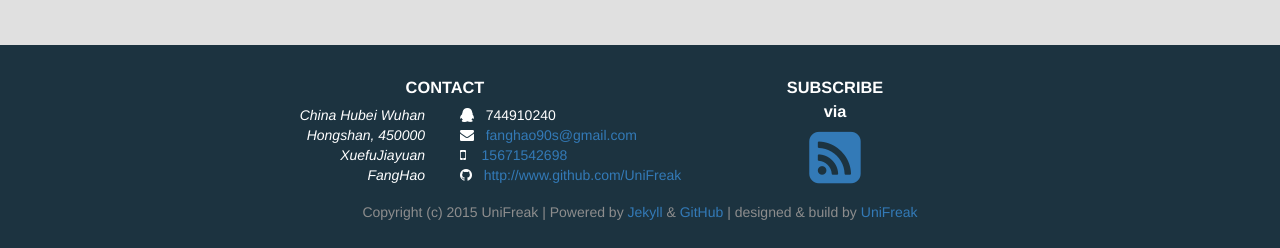
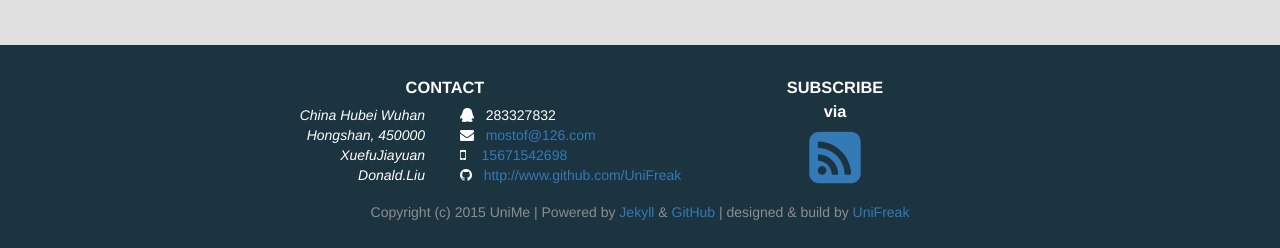
Before and after one commit to Donald-Lao/shinetou, a Jekyll site: the page built from index.html, in a window 1280 px wide. Shown: the part 1366-1614 px from the top of the page. Built offline with Jekyll 4.4.1, drawn with Linux system fonts in a browser that asks for light colours; Markdown is read by kramdown in place of the engine named in the settings; the list of posts is cut into pages by our own code; comment, search, counter and statistics services are not loaded.

Commit message:
Update configurations

```diff
--- a/_config.yml
+++ b/_config.yml
@@ -14,20 +14,20 @@ excerpt_separator: "[-----]"
 
 # mode: dev
 mode: product
-url: https://unifreak.github.io/
+url: https://hejeke.github.io/shinetou/
 devurl: http://localhost:4000/
 name: UniFreak
 title: UniFreak | Another yet unique freak is showing a freakshow
 description: "Fanghao's personal weblog, on coding or such stuff"
 
 my:
-    displayName: UniFreak
-    realName: FangHao
-    realName_cn: 方浩
-    jobTitle: "PHP Coder"
+    displayName: UniMe
+    realName: Donald.Liu
+    realName_cn: 刘东钥
+    jobTitle: "Python Engineer"
     contact:
-        qq: 744910240
-        email: fanghao90s@gmail.com
+        qq: 283327832
+        email: mostof@126.com
         github: http://www.github.com/UniFreak
         qzone: http://744910240.qzone.qq.com
         pinterest: https://www.pinterest.com/miblah/
```
